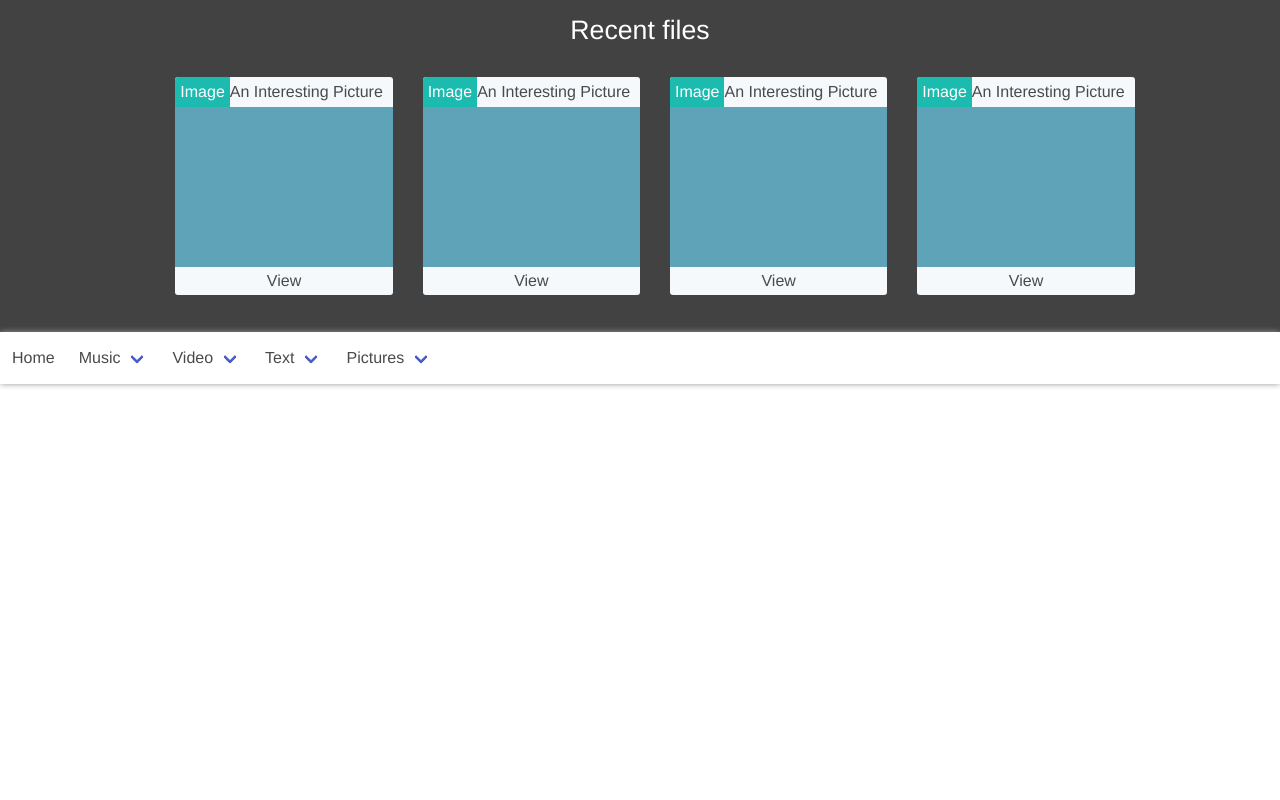
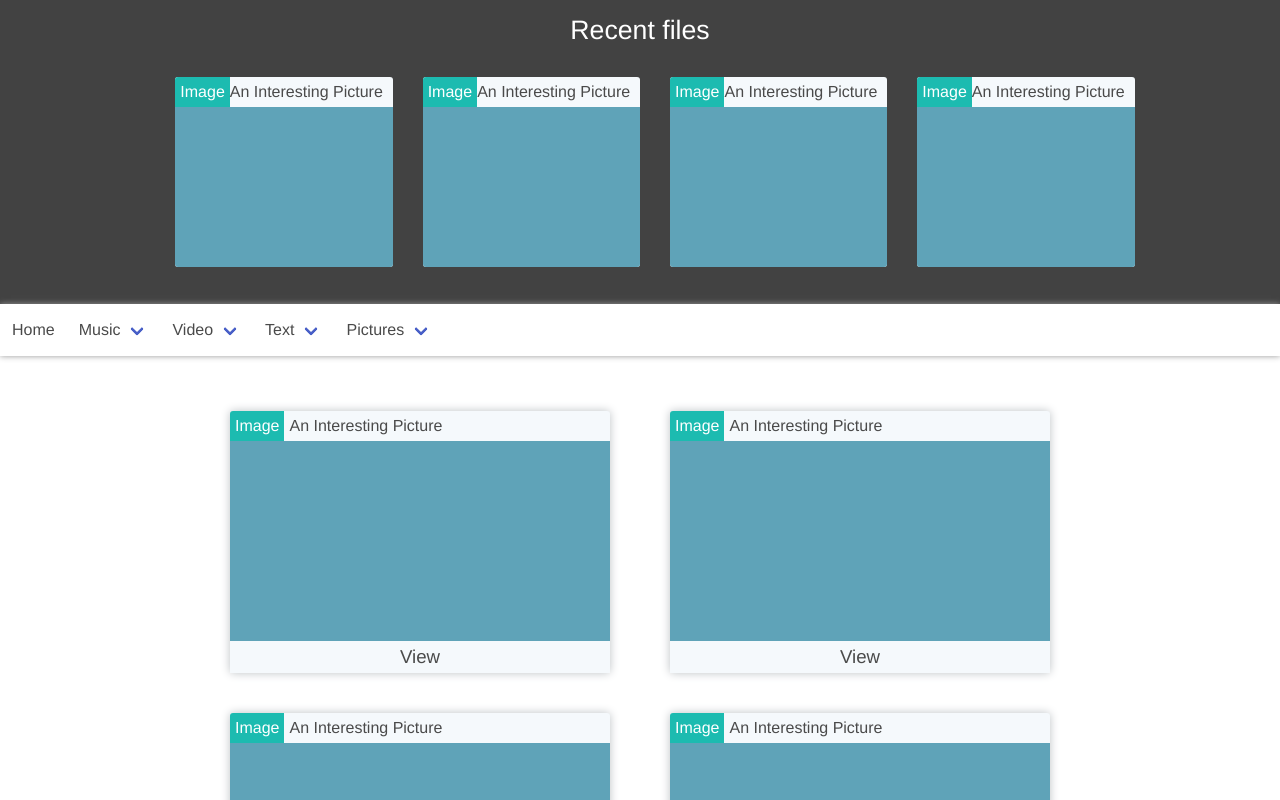
Before and after one commit to TheDoubleRainbow/clib, a Vue app: page / in a window 1280 px wide. Shown: the top 800 px of the page. Built offline with nearby package versions, Linux system fonts and the light colour scheme.

Commit message:
materials style

```diff
--- a/src/components/Index.vue
+++ b/src/components/Index.vue
@@ -1,10 +1,11 @@
 <template>
-	<Top/>
+	<div>
+		<Top/>
+		<Materials/>
+	</div>
 </template>
 
 <script>
-	import Top from '@/components/Top'
-
 	export default{
 		name: "index",
 		data () {
--- /dev/null
+++ b/src/components/Material.vue
@@ -0,0 +1,75 @@
+<template>
+	<div class="file column is-narrow">
+		<div class="file-header">
+			<span class="file-type">Image</span>
+			<span class="file-text">An Interesting Picture</span>
+		</div>
+		<div class="file-body">
+		</div>
+		<div class="file-panel">
+			<span class="panel-likes">Likes: 69</span>
+			<span class="panel-views">Views: 228</span>
+			<span class="panel-comments">Comments: 10</span>
+		</div>
+		<div class="file-footer">
+			View
+		</div>
+	</div>
+</template>
+
+<script>
+	export default{
+		name: "material",
+		data () {
+			return {
+
+			}
+		}
+	}
+</script>
+
+<style lang="sass" scoped>
+	.file
+		background: #F5F9FC
+		border-radius: 3px
+		padding: 0
+		margin: 20px 30px 20px 30px
+		width: 380px
+		box-shadow: 0px 0px 10px #BDC2C5
+	.file:hover .file-panel
+		top: 200px
+	.file-body
+		background: #5FA3B8
+		height: 200px
+	.file-type
+		border-radius: 3px 0px 0px 0px
+		background: #1CBBB0
+		display: inline-block
+		padding: 3px 5px 3px 5px
+		color: white
+		margin-right: 5px
+	.file-panel
+		height: 30px
+		width: 380px
+		top: 230px
+		background: white
+		position: absolute
+		text-align: center
+		transition-duration: 0.3s
+		z-index: 2
+	.file-panel span
+		display: inline-block
+		margin: 0px 15px 0px 15px
+		padding-top: 3px
+	.file-footer
+		cursor: pointer
+		text-align: center
+		background: #F5F9FC
+		font-size: 14pt
+		padding: 2px
+		transition-duration: 0.3s
+		position: relative
+		z-index: 3
+	.file-footer:hover
+		color: #2F69B9
+</style>
--- /dev/null
+++ b/src/components/Materials.vue
@@ -0,0 +1,30 @@
+<template>
+	<div class="materials container">
+		<div class="columns is-centered is-multiline">
+			<Material />
+			<Material />
+			<Material />
+			<Material />
+			<Material />
+			<Material />
+			<Material />
+		</div>
+	</div>
+</template>
+
+<script>
+	export default{
+		name: "materials",
+		data () {
+			return {
+				key: 0,
+				materials: [,,,,,,,,,]
+			}
+		}
+	}
+</script>
+
+<style lang="sass" scoped>
+	.materials
+		margin-top: 65px
+</style>
--- a/src/components/Top.vue
+++ b/src/components/Top.vue
@@ -13,9 +13,9 @@
 				</div>
 				<div class="recent-file-body">
 				</div>
-				<div class="recent-file-footer">
+				<!--<div class="recent-file-footer">
 					View
-				</div>
+				</div>-->
 			</div>
 		</div>
 		<nav class="navbar is-transparent" role="navigation" aria-label="main navigation">
@@ -96,9 +96,11 @@
 		border-radius: 3px
 		padding: 0
 		margin-left: 30px
+		cursor: pointer
 	.recent-file-body
 		background: #5FA3B8
 		height: 160px
+		border-radius: 0px 0px 3px 3px
 	.recent-file-type
 		border-radius: 3px 0px 0px 0px
 		background: #1CBBB0
--- a/src/main.js
+++ b/src/main.js
@@ -4,8 +4,12 @@ import Vue from 'vue'
 import App from './App'
 import router from './router'
 import Top from './components/Top'
+import Material from './components/Material'
+import Materials from './components/Materials'
 
 Vue.component('Top', Top);
+Vue.component('Material', Material);
+Vue.component('Materials', Materials);
 
 
 Vue.config.productionTip = false
```
